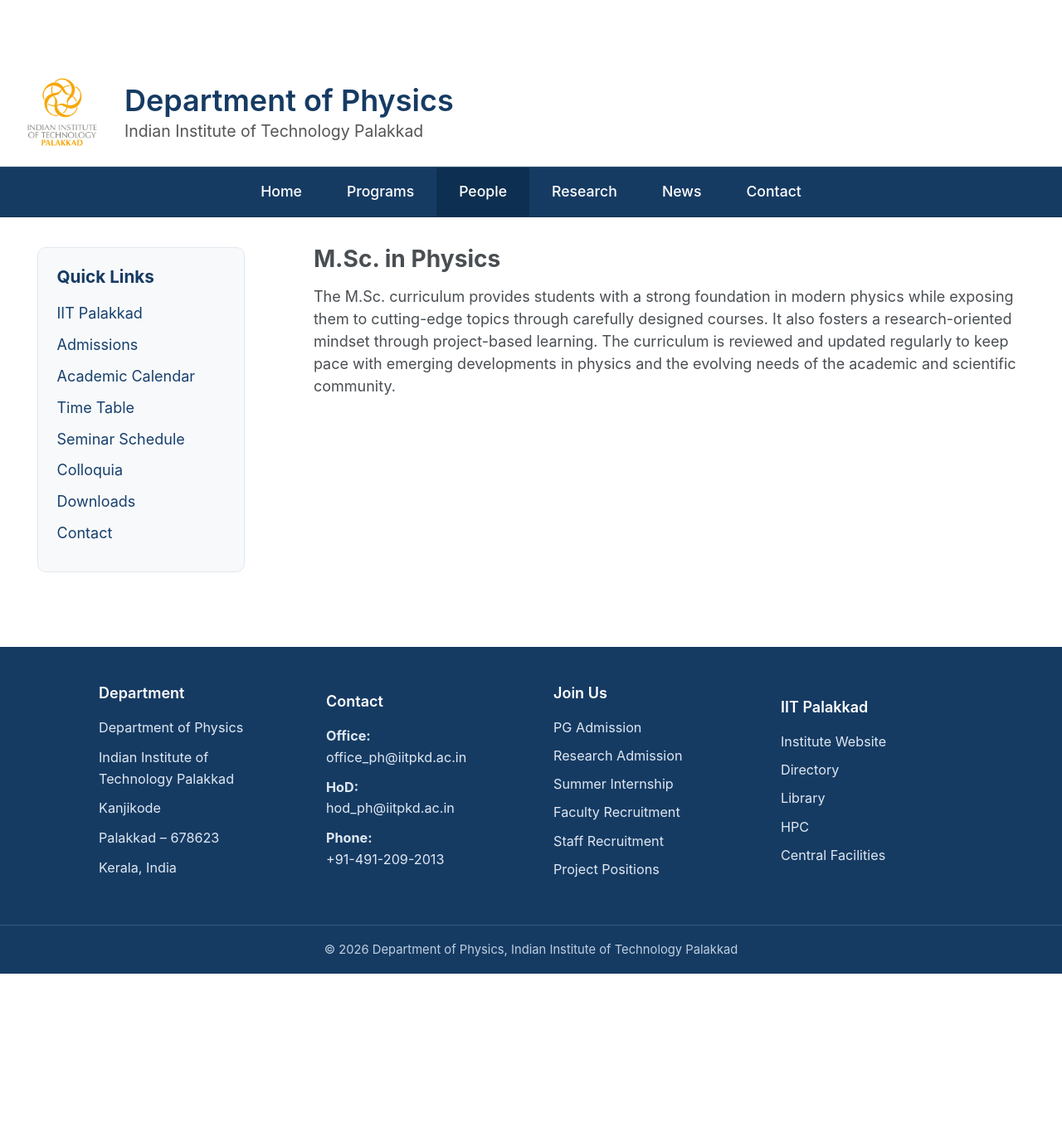
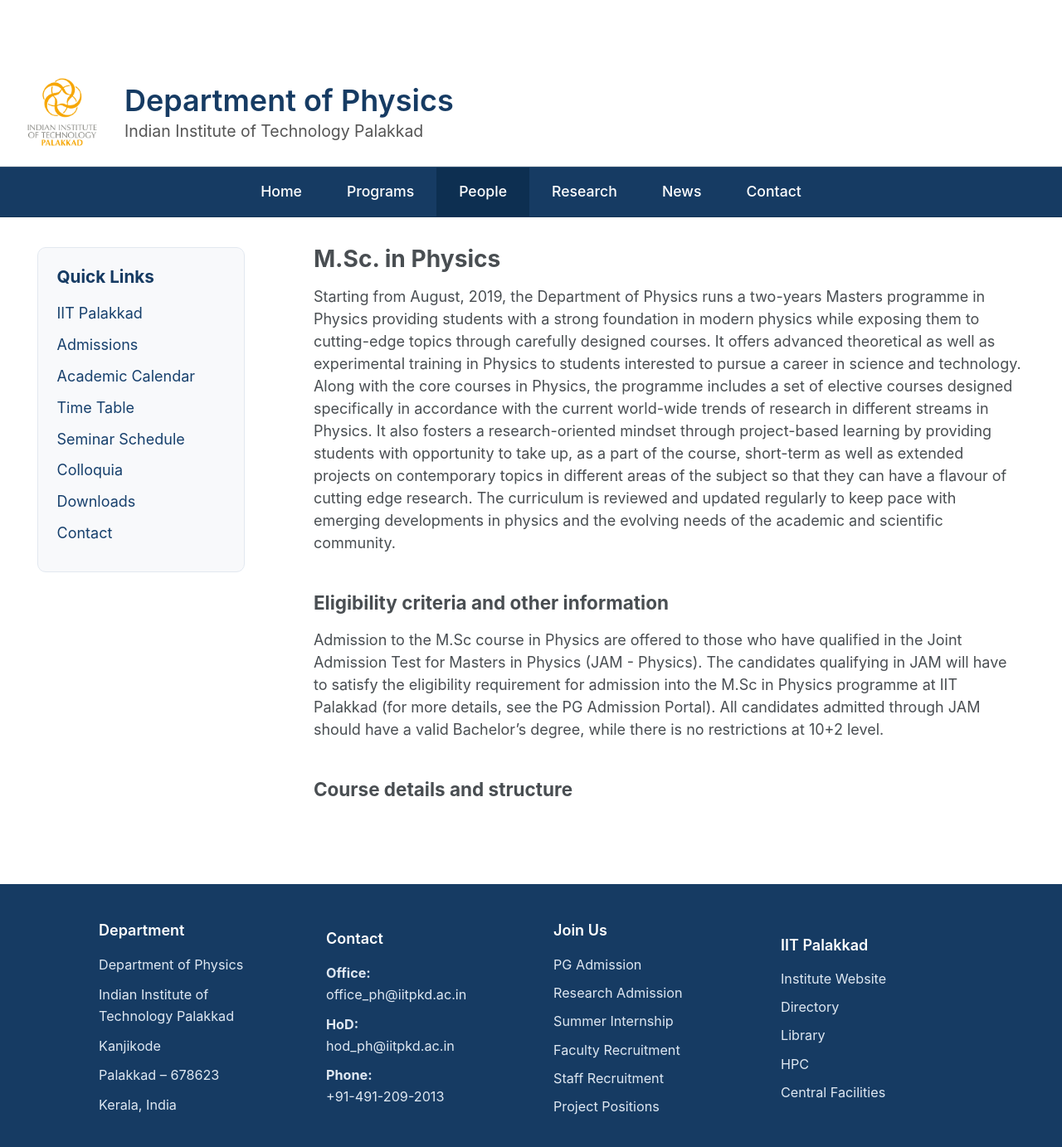
Before and after one commit to phyall/phyall.github.io, a Jekyll site: the page built from _pages/msc.md, in a window 1280 px wide and 1400 px high. Shown: the top 1383 px of the window at 83% size. Built offline with Jekyll 4.4.1, drawn with Linux system fonts in a browser that asks for light colours; a style sheet for code colours, icons or effects is not loaded.

Commit message:
Update msc.md

```diff
--- a/_pages/msc.md
+++ b/_pages/msc.md
@@ -5,7 +5,12 @@ title: "M.Sc. in Physics"
 sidebar: quicklinks
 ---
 
-The M.Sc. curriculum provides students with a strong foundation in modern physics while exposing them to cutting-edge topics
-through carefully designed courses. It also fosters a research-oriented mindset through project-based learning. The curriculum
-is reviewed and updated regularly to keep pace with emerging developments in physics and the evolving needs of the academic and
-scientific community.
+Starting from August, 2019, the Department of Physics runs a two-years Masters programme in Physics providing students with a strong foundation in modern physics while exposing them to cutting-edge topics through carefully designed courses. It offers advanced theoretical as well as experimental training in Physics to students interested to pursue a career in science and technology. Along with the core courses in Physics, the programme includes a set of elective courses designed specifically in accordance with the current world-wide trends of research in different streams in Physics. It also fosters a research-oriented mindset through project-based learning by providing students with opportunity to take up, as a part of the course, short-term as well as extended projects on contemporary topics in different areas of the subject so that they can have a flavour of cutting edge research. The curriculum is reviewed and updated regularly to keep pace with emerging developments in physics and the evolving needs of the academic and scientific community.
+
+Eligibility criteria and other information
+------
+
+Admission to the M.Sc course in Physics are offered to those who have qualified in the Joint Admission Test for Masters in Physics (JAM - Physics). The candidates qualifying in JAM will have to satisfy the eligibility requirement for admission into the M.Sc in Physics programme at IIT Palakkad (for more details, see the PG Admission Portal). All candidates admitted through JAM should have a valid Bachelor's degree, while there is no restrictions at 10+2 level.
+
+Course details and structure
+------
```
